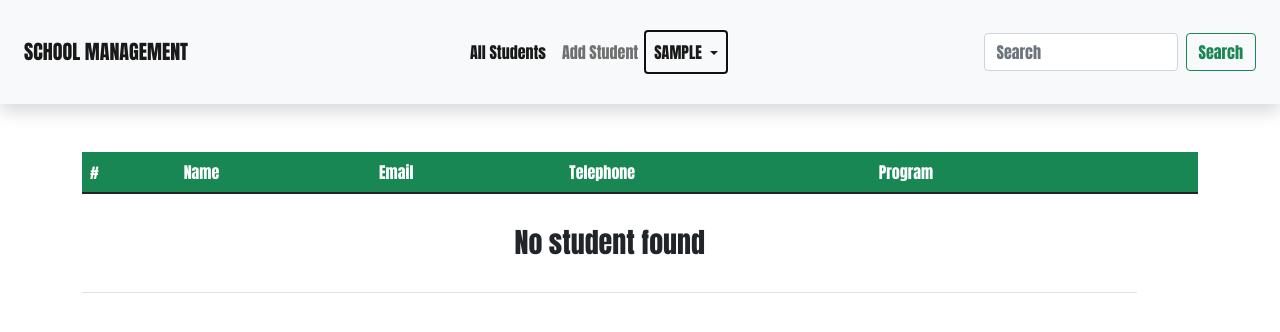
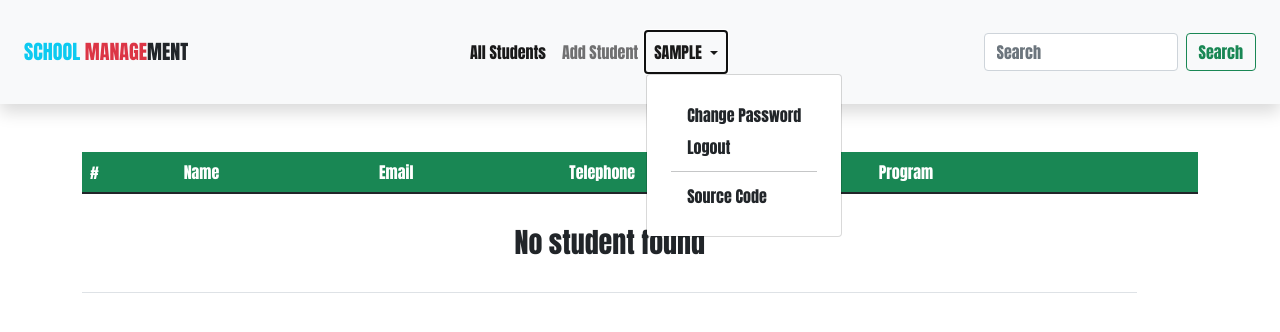
Before and after one commit to Victorspy-web/school-test, a Django app: page / in a window 1280 px wide, after a click that opens the changed part. Shown: the top 332 px of the page. Run offline with Django 3.2, Linux system fonts and the light colour scheme; the visitor is signed in with stand-in values (Sample User, id 1); data that the repository does not hold is empty; some libraries are stand-ins or nearby versions.

Commit message:
removed unused css

```diff
--- a/static/css/style.css
+++ b/static/css/style.css
@@ -6,46 +6,3 @@
 	background-color: yellow;
 	color: black;
 }
-
-.navbar .dropdown:hover .dropdown-menu {
-	visibility: visible;
-	opacity: 1;
-	-webkit-transform: translateY(0);
-	transform: translateY(0);
-}
-
-.navbar .dropdown-menu {
-	box-shadow: 0px 3px 9px 0px rgba(0, 0, 0, 0.12);
-	padding: 10px;
-	border: 0;
-	top: 100%;
-	left: -10px;
-	border-radius: 0;
-	display: block;
-	visibility: hidden;
-	transition: 0.3s ease;
-	opacity: 0;
-	-webkit-transform: translateY(-20px);
-	transform: translateY(-20px);
-	background: #fff;
-}
-
-@media (max-width: 991px) {
-	.navbar .dropdown-menu {
-		display: none;
-		opacity: 1;
-		visibility: visible;
-		-webkit-transform: translateY(0);
-		transform: translateY(0);
-		text-align: center;
-	}
-}
-
-.navbar .dropdown-menu.show {
-	visibility: hidden;
-}
-
-.navbar .dropdown-item:active {
-	color: #fff;
-	background-color: #ff6f00;
-}
--- a/templates/partials/nav.html
+++ b/templates/partials/nav.html
@@ -3,7 +3,7 @@
 	{% include "partials/messages.html" %}
 	<nav class="navbar navbar-expand-lg navbar-light bg-light shadow">
 		<div class="container-fluid p-4">
-			<a class="navbar-brand text-upper" href="{% url 'students:list_students' %}">SCHOOL MANAGEMENT</a>
+			<a class="navbar-brand text-upper" href="{% url 'students:list_students' %}"><span class="text-info">SCHOOL</span> <span class="text-danger">MANAGE</span><span class="text-dark">MENT</span></a>
 			<button class="navbar-toggler" type="button" data-bs-toggle="collapse"
 				data-bs-target="#navbarSupportedContent" aria-controls="navbarSupportedContent" aria-expanded="false"
 				aria-label="Toggle navigation">
@@ -27,8 +27,13 @@
 							{{request.user.username|upper}}
 						</a>
 						<ul class="dropdown-menu p-4" aria-labelledby="navbarDropdown">
-							<li><a class="dropdown-item" href="{% url 'account_change_password' %}">Change Password</a></li>
+							<li><a class="dropdown-item" href="{% url 'account_change_password' %}">Change Password</a>
+							</li>
 							<li><a class="dropdown-item" href="{% url 'account_logout' %}">Logout</a></li>
+							<li>
+								<hr class="dropdown-divider">
+							</li>
+							<li><a class="dropdown-item" href="https://github.com/Victorspy-web/school-test.git" target="_blank">Source Code</a></li>
 						</ul>
 					</li>
 				</ul>
@@ -48,7 +53,7 @@
 	{% include "partials/messages.html" %}
 	<nav class="navbar navbar-expand-lg navbar-light bg-light shadow">
 		<div class="container-fluid p-4">
-			<a class="navbar-brand text-upper" href="{% url 'students:list_students' %}">SCHOOL MANAGEMENT</a>
+			<a class="navbar-brand text-upper" href="{% url 'students:list_students' %}"><span class="text-info">SCHOOL</span> <span class="text-danger">MANAGE</span><span class="text-dark">MENT</span></a>
 			<button class="navbar-toggler" type="button" data-bs-toggle="collapse"
 				data-bs-target="#navbarSupportedContent" aria-controls="navbarSupportedContent" aria-expanded="false"
 				aria-label="Toggle navigation">
```
